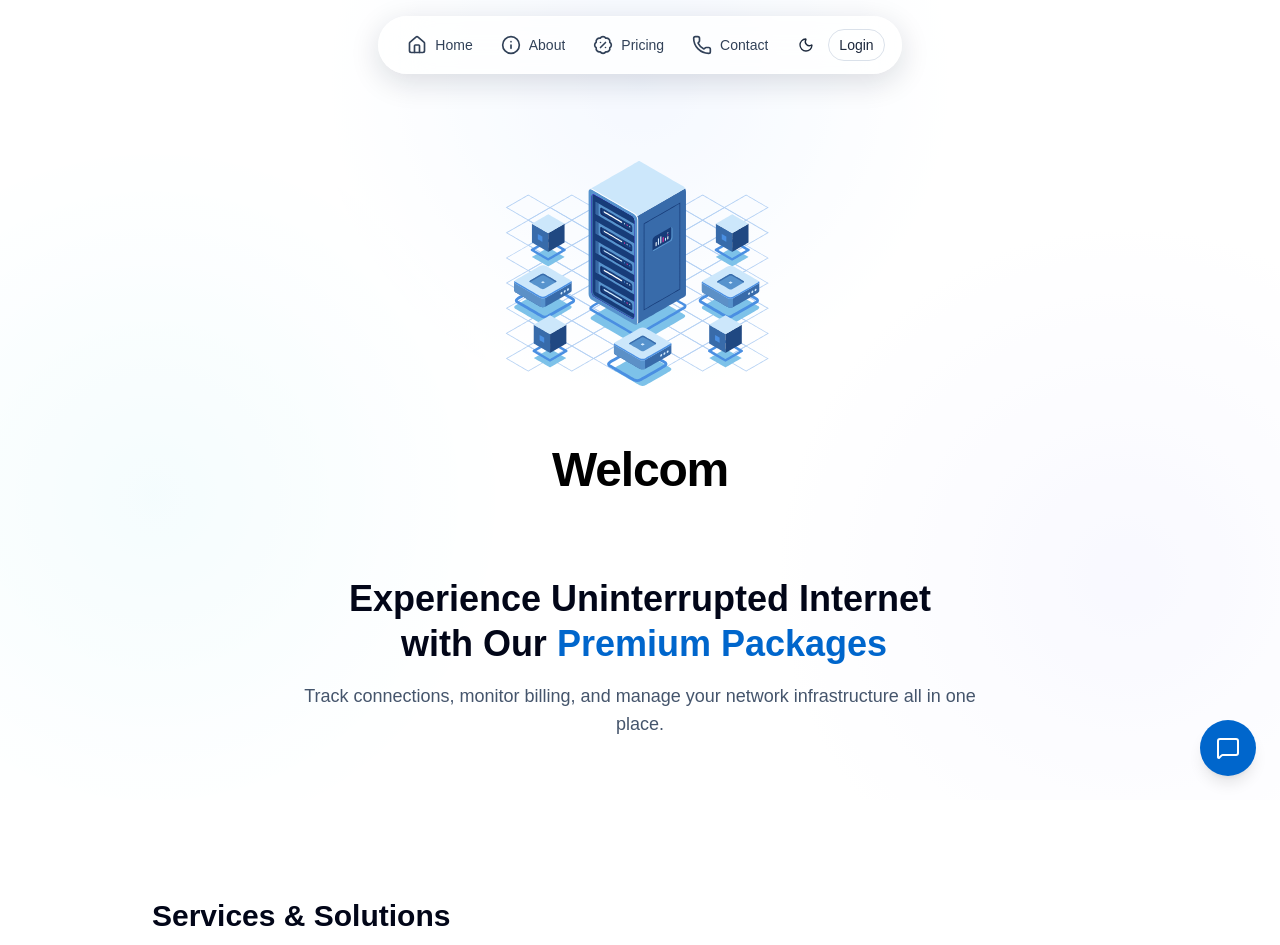
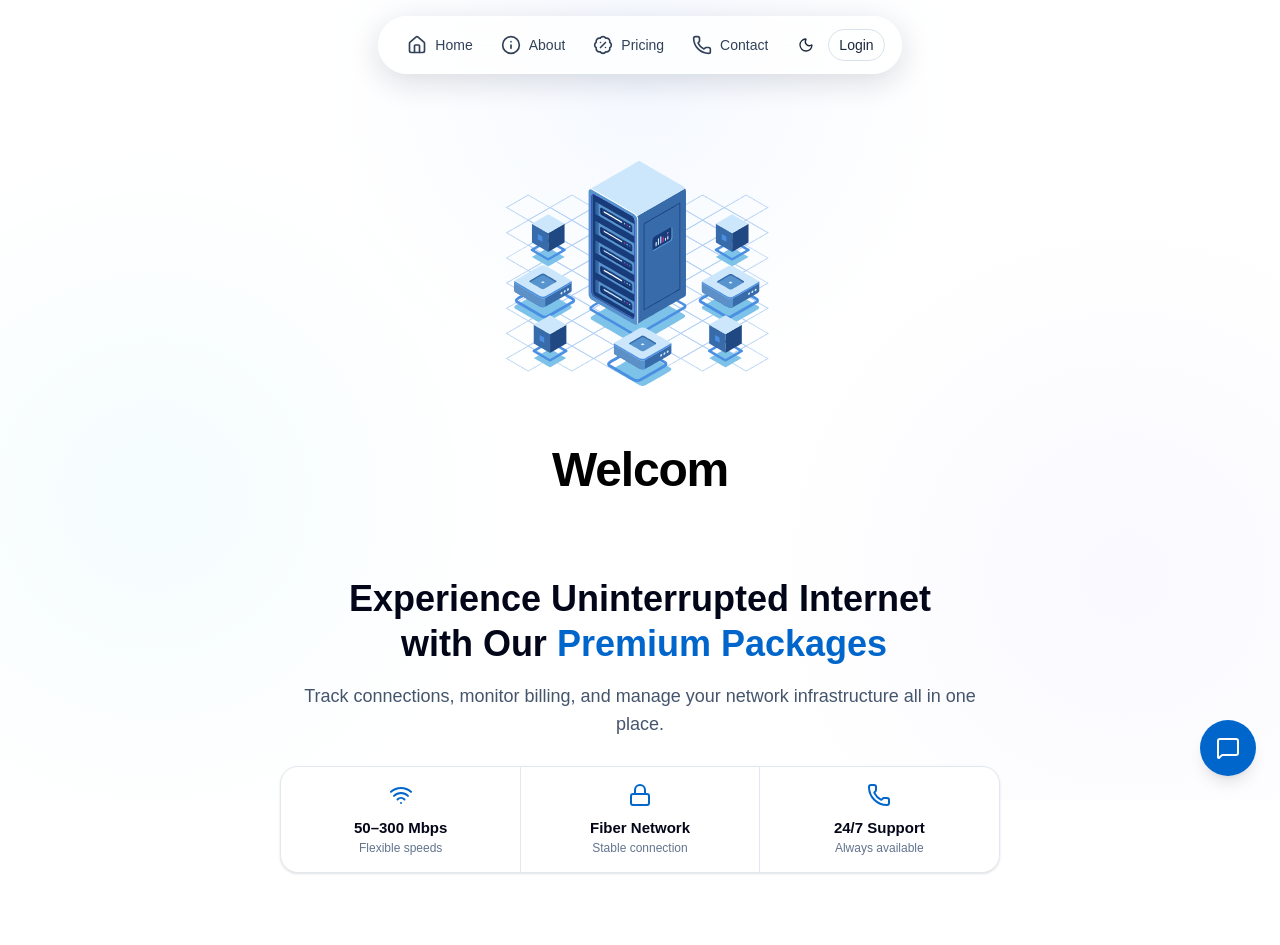
Before and after one commit to AkhiKetu/network-services, a Next.js app: page / in a window 1280 px wide. Shown: the top 945 px of the page. Built offline with nearby package versions, Linux system fonts and the light colour scheme.

Commit message:
update the landing page

```diff
--- a/app/page.tsx
+++ b/app/page.tsx
@@ -158,7 +158,7 @@ export default function Home() {
           id="home"
           className="relative scroll-mt-24 bg-transparent pt-28 sm:pt-32"
         >
-          <div className={`${PAGE_WIDTH} pb-14 sm:pb-20`}>
+          <div className={`${PAGE_WIDTH} pb-6 sm:pb-10`}>
             <div className="flex justify-center">
               <div className="aspect-[4/3] w-full max-w-[260px] sm:max-w-xs md:max-w-sm">
                 <NetworkingAnimation />
@@ -180,7 +180,6 @@ export default function Home() {
               <h1 className="mb-4 text-2xl font-semibold leading-tight text-slate-950 dark:text-white sm:text-3xl lg:text-4xl">
                 Experience Uninterrupted Internet
                 <br className="hidden sm:block" />
-
                 <span className="sm:ml-2">
                   with Our{" "}
                   <span className="text-primary">Premium Packages</span>
@@ -191,6 +190,51 @@ export default function Home() {
                 Track connections, monitor billing, and manage your network
                 infrastructure all in one place.
               </p>
+
+              {/* HERO HIGHLIGHTS */}
+              <div className="mx-auto mt-7 grid w-full max-w-[720px] grid-cols-3 overflow-hidden rounded-2xl border border-slate-200 bg-white shadow-sm dark:border-white/10 dark:bg-white/[0.03]">
+                <div className="flex min-h-24 flex-col items-center justify-center gap-2.5 px-2 py-4 text-center transition-transform duration-200 hover:-translate-y-0.5">
+                  <Wifi className="h-5 w-5 text-primary sm:h-6 sm:w-6" />
+
+                  <div>
+                    <p className="text-sm font-semibold text-slate-950 dark:text-white sm:text-[15px]">
+                      50–300 Mbps
+                    </p>
+
+                    <p className="mt-0.5 hidden text-xs text-slate-500 dark:text-white/50 sm:block">
+                      Flexible speeds
+                    </p>
+                  </div>
+                </div>
+
+                <div className="flex min-h-24 flex-col items-center justify-center gap-2.5 border-x border-slate-200 px-2 py-4 text-center transition-transform duration-200 hover:-translate-y-0.5 dark:border-white/10">
+                  <Lock className="h-5 w-5 text-primary sm:h-6 sm:w-6" />
+
+                  <div>
+                    <p className="text-sm font-semibold text-slate-950 dark:text-white sm:text-[15px]">
+                      Fiber Network
+                    </p>
+
+                    <p className="mt-0.5 hidden text-xs text-slate-500 dark:text-white/50 sm:block">
+                      Stable connection
+                    </p>
+                  </div>
+                </div>
+
+                <div className="flex min-h-24 flex-col items-center justify-center gap-2.5 px-2 py-4 text-center transition-transform duration-200 hover:-translate-y-0.5">
+                  <Phone className="h-5 w-5 text-primary sm:h-6 sm:w-6" />
+
+                  <div>
+                    <p className="text-sm font-semibold text-slate-950 dark:text-white sm:text-[15px]">
+                      24/7 Support
+                    </p>
+
+                    <p className="mt-0.5 hidden text-xs text-slate-500 dark:text-white/50 sm:block">
+                      Always available
+                    </p>
+                  </div>
+                </div>
+              </div>
             </div>
           </div>
         </section>
@@ -198,10 +242,10 @@ export default function Home() {
         {/* ABOUT */}
         <section
           id="about"
-          className="scroll-mt-24 bg-transparent py-14 sm:py-20"
+          className="scroll-mt-24 bg-transparent pb-10 pt-6 sm:pb-14 sm:pt-8"
         >
           <div className={PAGE_WIDTH}>
-            <div className="mb-9">
+            <div className="mb-6">
               <h2 className="mb-2 text-2xl font-bold text-slate-950 dark:text-white sm:text-3xl">
                 Services & Solutions
               </h2>
@@ -245,7 +289,7 @@ export default function Home() {
         />
 
         {/* GET STARTED */}
-        <section className="bg-transparent py-14 sm:py-20">
+        <section className="bg-transparent py-10 sm:py-14">
           <div className={PAGE_WIDTH}>
             <div className="rounded-2xl border border-slate-200 bg-white p-6 text-center shadow-sm dark:border-white/15 dark:bg-black sm:p-10">
               <h2 className="mb-3 text-2xl font-bold text-slate-950 dark:text-white sm:text-3xl">
@@ -273,10 +317,10 @@ export default function Home() {
         {/* CONTACT */}
         <section
           id="contact"
-          className="scroll-mt-24 bg-transparent py-14 sm:py-20"
+          className="scroll-mt-24 bg-transparent py-10 sm:py-14"
         >
           <div className={PAGE_WIDTH}>
-            <div className="mb-9">
+            <div className="mb-6">
               <p className="mb-2 text-sm font-semibold uppercase tracking-[0.18em] text-primary">
                 Contact
               </p>
@@ -341,8 +385,7 @@ export default function Home() {
         <footer className="bg-transparent py-8">
           <div className={`${PAGE_WIDTH} text-center`}>
             <p className="text-sm text-slate-500 dark:text-white/50">
-              &copy; {new Date().getFullYear()} CCNetworks. All rights
-              reserved.
+              &copy; {new Date().getFullYear()} CCNetworks. All rights reserved.
             </p>
           </div>
         </footer>
@@ -355,10 +398,7 @@ export default function Home() {
           <MessageSquare className="h-5 w-5 sm:h-6 sm:w-6" />
         </button>
 
-        <LoginModal
-          open={loginOpen}
-          onClose={() => setLoginOpen(false)}
-        />
+        <LoginModal open={loginOpen} onClose={() => setLoginOpen(false)} />
       </div>
     </div>
   );
```
